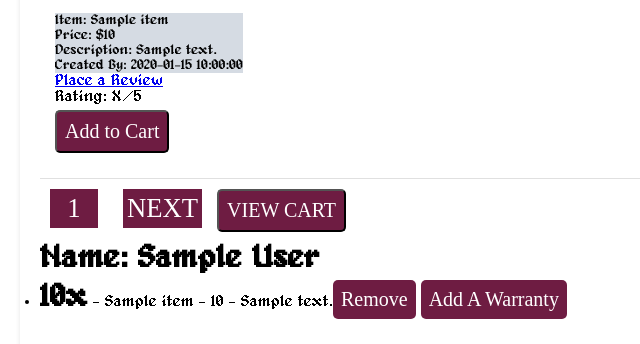
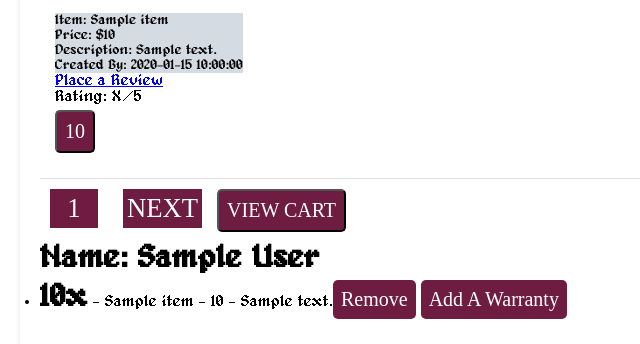
Before and after one commit to CodeMage91/180_Final, a Python web app: template 180_FINAL/Templates/test.html in a window 1280 px wide. Shown: the part 834-1178 px from the top of the page, without its empty margins (0-640 px from the left). Run offline with Jinja, Linux system fonts and the light colour scheme; the template is opened without the code that fills it: most values are stand-ins (such as "Sample title", 1, 10 or a date in 2020); grey boxes marked "Sample" are stand-in pictures; some web fonts are replaced.

Commit message:
place to put items

```diff
--- a/180_FINAL/Templates/test.html
+++ b/180_FINAL/Templates/test.html
@@ -1199,7 +1199,7 @@
                                     <form method="POST" action="{{ url_for('to_cart') }}">
                                         <p>Rating: <span>X</span>/5</p>
                                         {% if not (login.user_type == "Vendor") %}
-                                            <button class="input"  class="input"  type="submit">Add to Cart</button>
+                                            <button class="input"  class="input"  type="submit">{{item.original_price}}</button>
                                         {% endif %}
                                         </form>
                                     </div>
@@ -1224,6 +1224,11 @@
                         <p> No items found</p>
                     {% endif %}
                 </div>
+                {% if login.user_type == 'Vendor' %}
+                <div class='cart' id='vendor_side_items'>
+                    <!--PUT YOUR ITEM STUFF HERE!-->
+                </div>
+                {% endif %}
                 <div class="cart" id="cart">
                     {% if not (login.user_type == "Vendor") %}
                         <h1 style="font-family: 'Alagard'">Name: {{login.full_name}}</h1>
```
